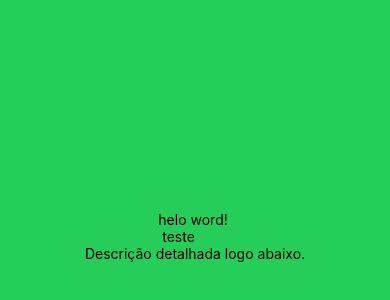
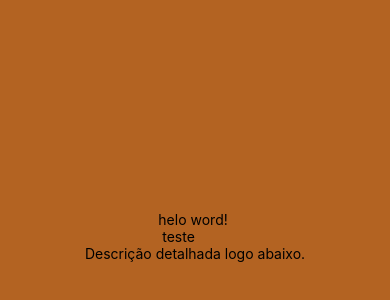
Before and after one commit to GabrielTav09/GabrielTav09-Projeto-LTIV---Desenvolvimento-mobile, a React Native app: screen / in a window 390 px wide. Shown: the part 186-486 px from the top of the page. Built offline with nearby package versions, Linux system fonts and the light colour scheme.

Commit message:
alteração de cor do fundo para laranja #b36322

```diff
--- a/App.tsx
+++ b/App.tsx
@@ -15,7 +15,7 @@ export default function App() {
 const styles = StyleSheet.create({
   container: {
     flex: 1,
-    backgroundColor: '#25ce58',
+    backgroundColor: '#b36322',
     alignItems: 'center',
     justifyContent: 'center',
   },
```
